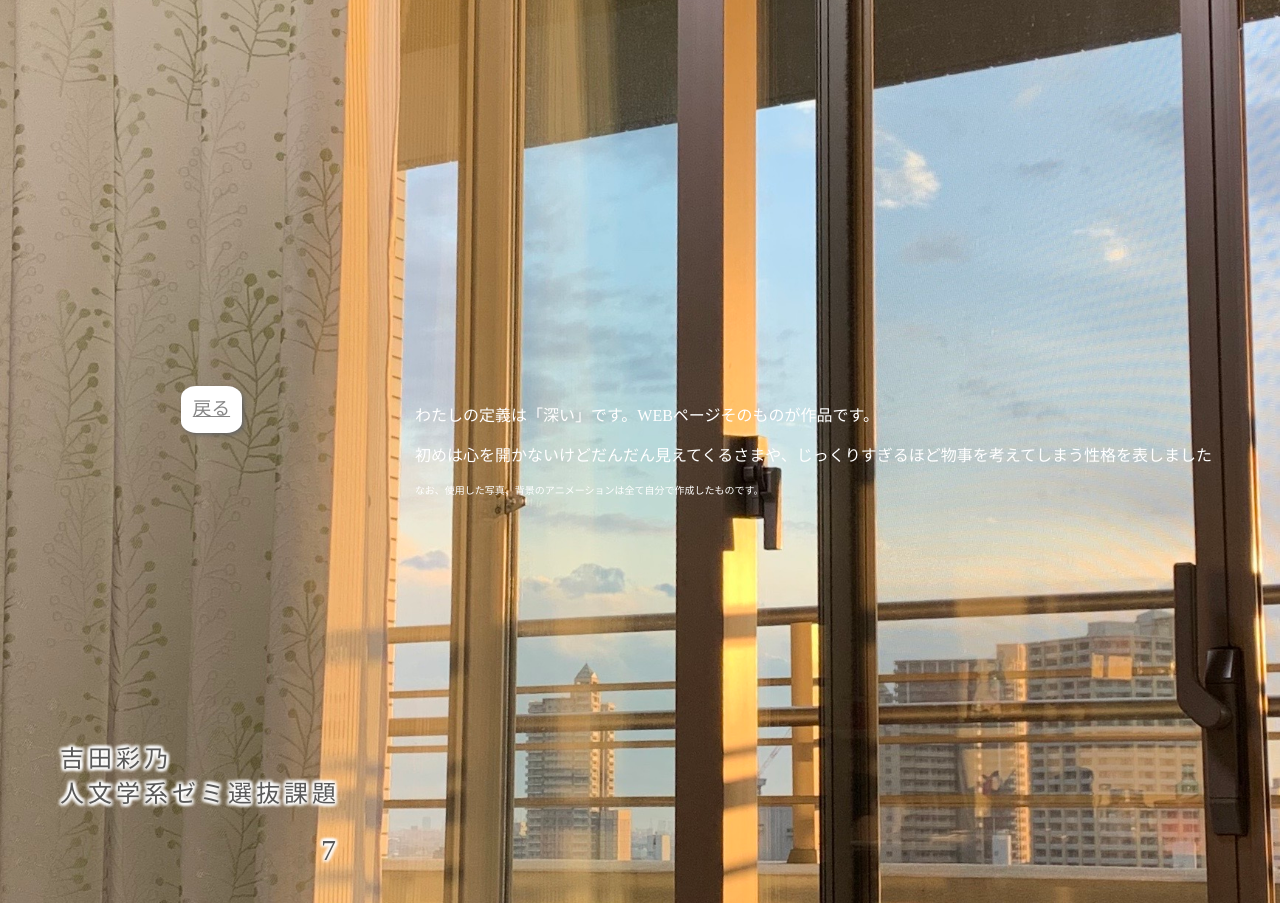
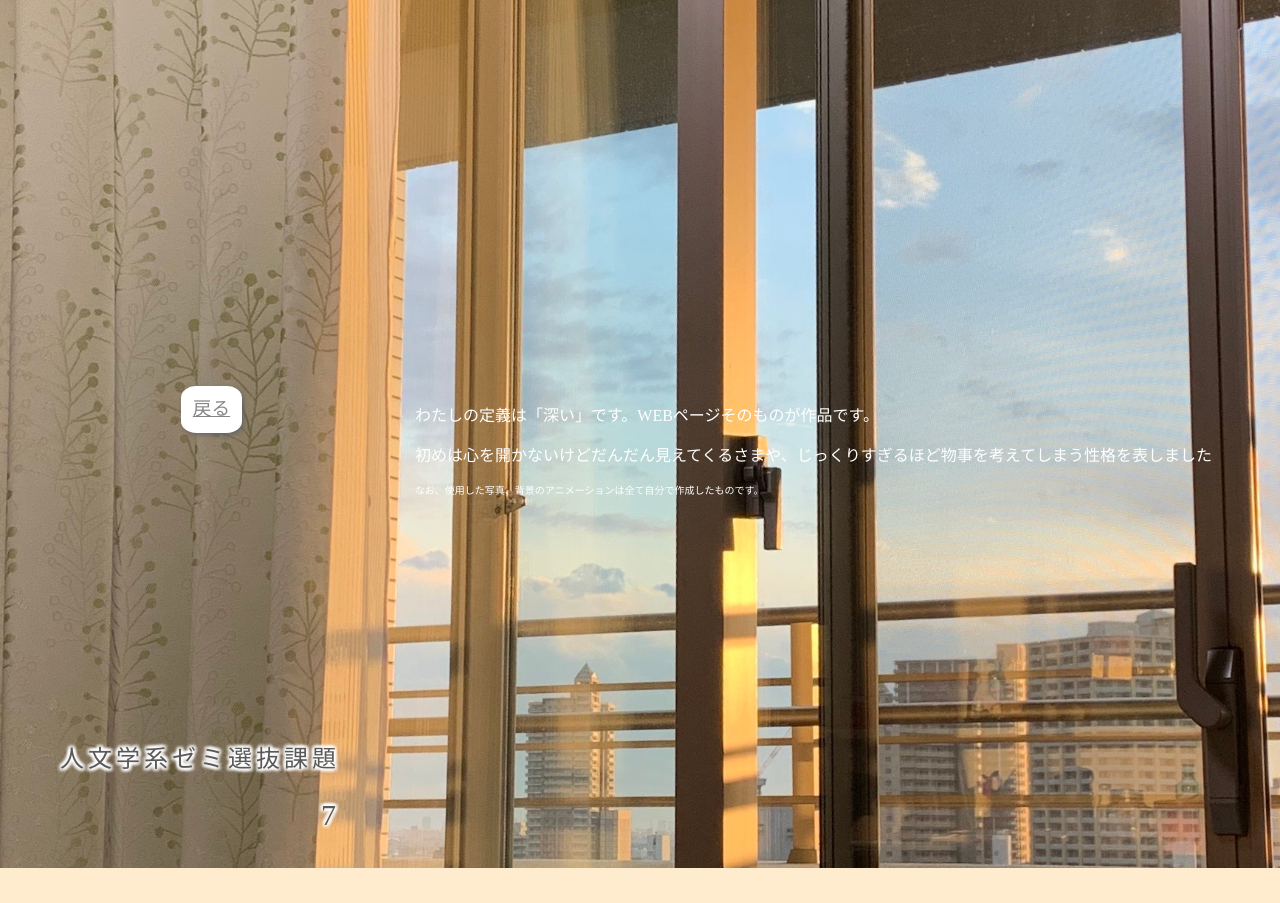
Before and after one commit to Emmiliee/definition7, a plain HTML site: page index.html in a window 1280 px wide. Shown: the part 65-968 px from the top of the page. After the commit the page ends 933 px from the top, so only its background shows below. Drawn offline with nearby package versions, Linux system fonts and the light colour scheme.

Commit message:
Update index.html

```diff
--- a/index.html
+++ b/index.html
@@ -29,7 +29,6 @@
                 <div class="footer">
                     <span class="outline">
                     <ul>
-                        <li>吉田彩乃</li>
                         <li>人文学系ゼミ選抜課題</li>
                     </ul>
                     <div class="pagenumber">7</div>
```
